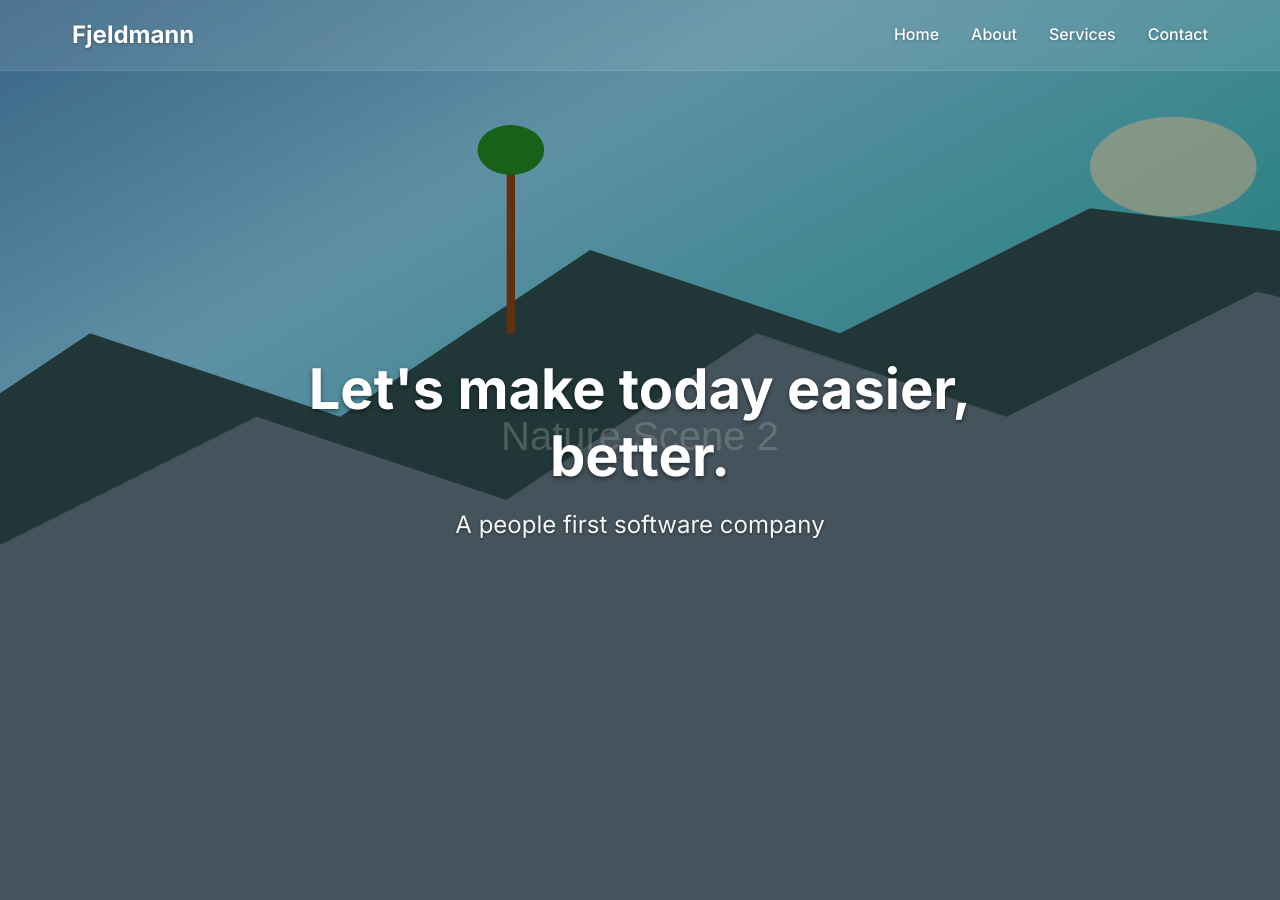
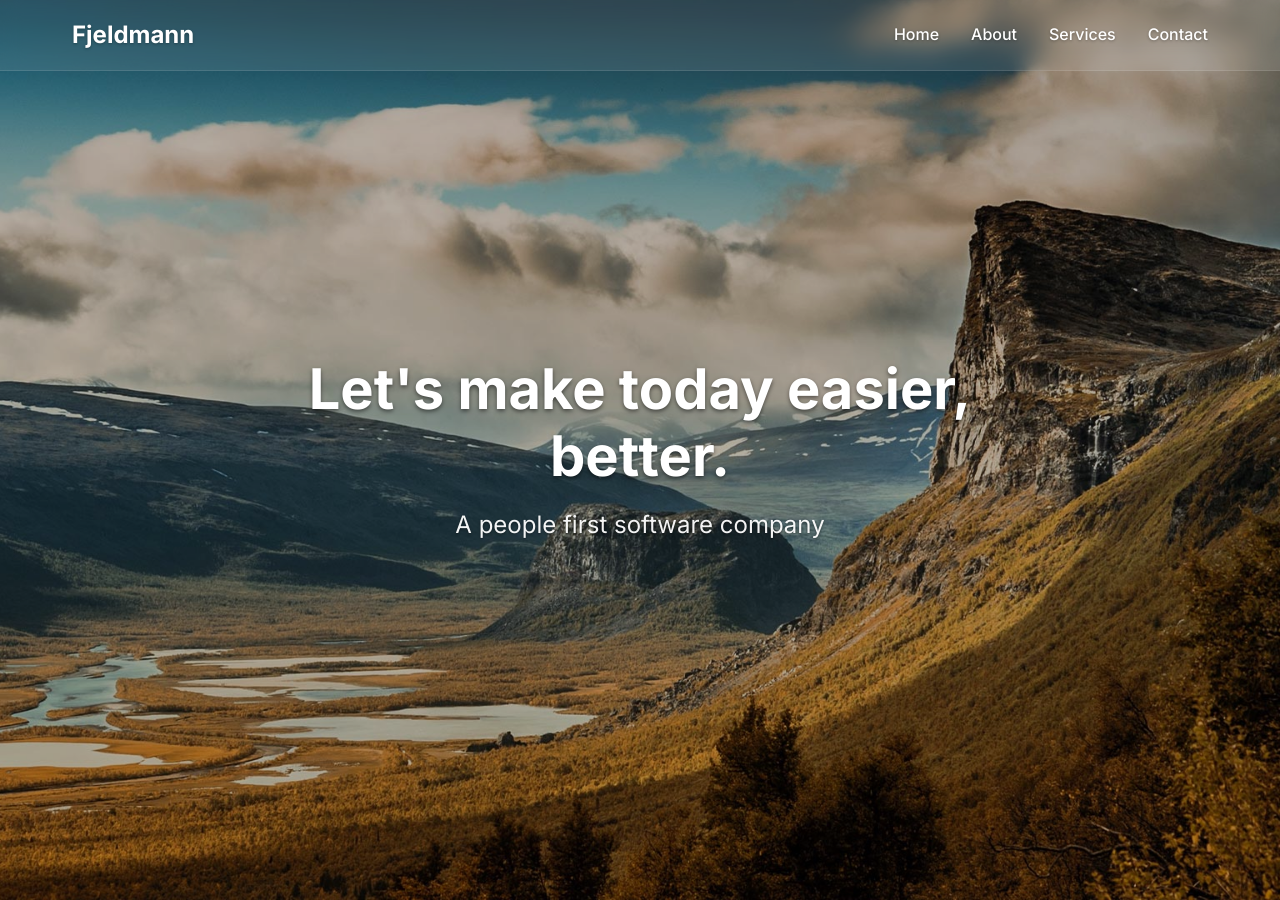
Before and after one commit to Fjeldmann/fjeldmann.github.io, a Jekyll site: the page built from index.md, in a window 1280 px wide and 900 px high. Built offline with Jekyll 4.4.1, drawn with Linux system fonts in a browser that asks for light colours.

Commit message:
Replace slideshow images with new slide1.jpg, slide2.jpg, slide3.jpg
Co-authored-by: Au2mater <93315669+Au2mater@users.noreply.github.com>

```diff
--- a/_layouts/home.html
+++ b/_layouts/home.html
@@ -5,13 +5,13 @@ layout: default
 <div class="hero-section">
     <div class="slideshow-container">
         <div class="slide active">
-            <img src="{{ '/assets/images/nature1.svg' | relative_url }}" alt="Nature background">
+            <img src="{{ '/assets/images/slide1.jpg' | relative_url }}" alt="Slide 1">
         </div>
         <div class="slide">
-            <img src="{{ '/assets/images/nature2.svg' | relative_url }}" alt="Nature background">
+            <img src="{{ '/assets/images/slide2.jpg' | relative_url }}" alt="Slide 2">
         </div>
         <div class="slide">
-            <img src="{{ '/assets/images/nature3.svg' | relative_url }}" alt="Nature background">
+            <img src="{{ '/assets/images/slide3.jpg' | relative_url }}" alt="Slide 3">
         </div>
     </div>
 
```
